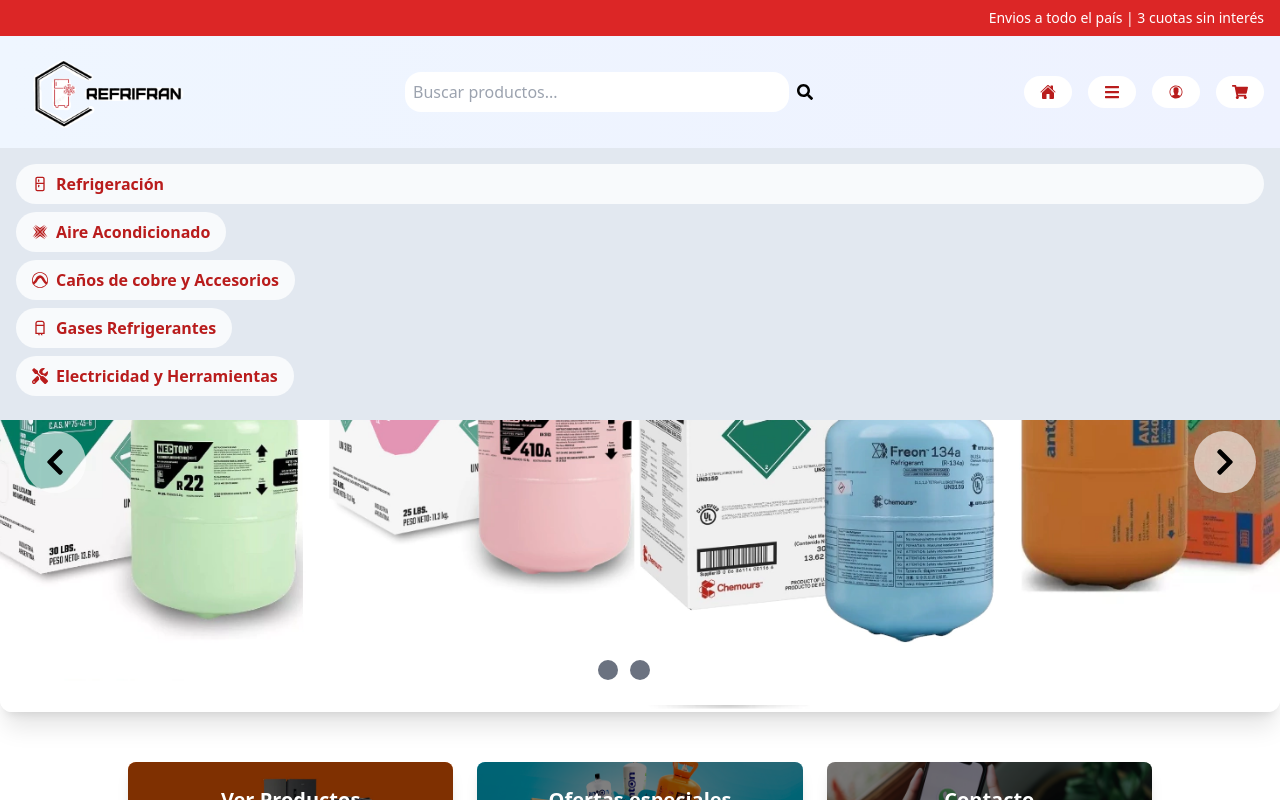
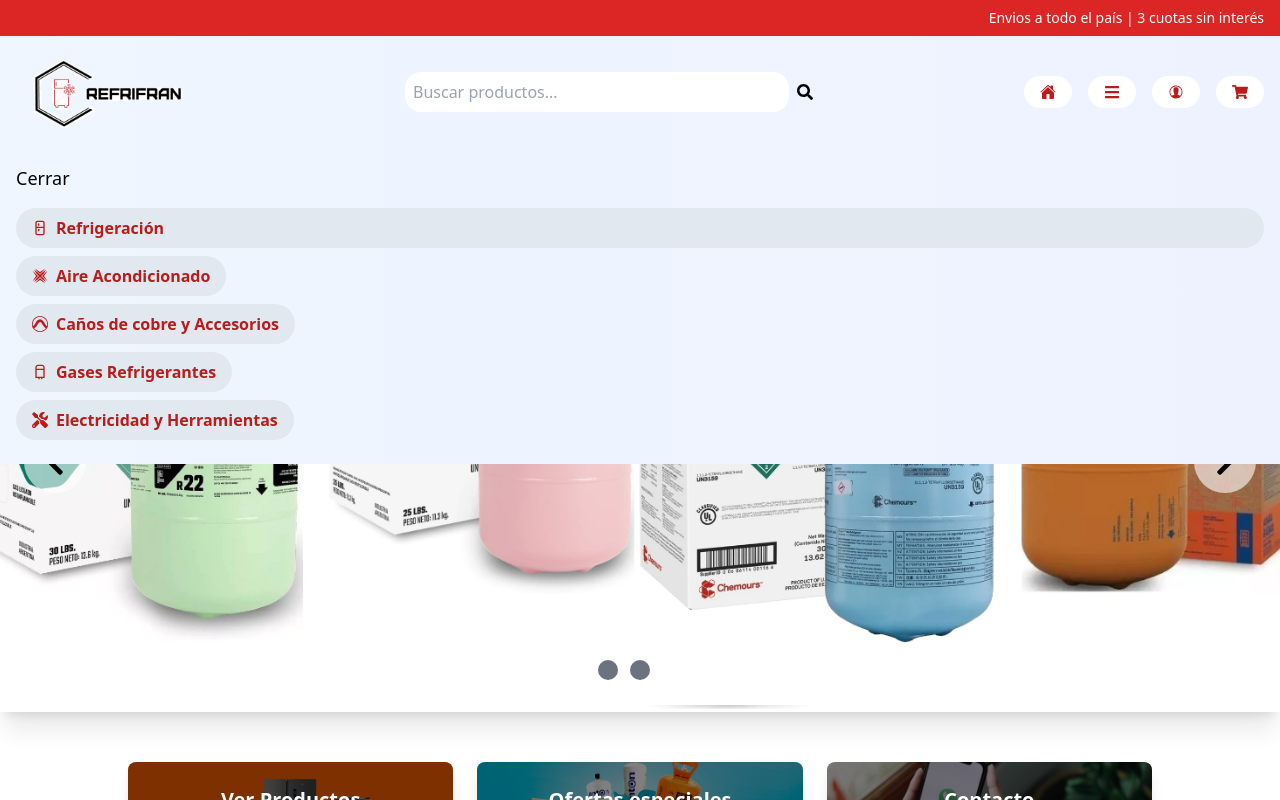
Before and after one commit to francoarmando1911/refrigeracion, a React (Vite) app: page / in a window 1280 px wide. Both pictures are taken after a click on the button 1112 px from the left and 92 px from the top of the page. Shown: the top 800 px of the page. Built offline with nearby package versions, Linux system fonts and the light colour scheme.

Commit message:
actualizacion slider home

```diff
--- a/src/components/Header.tsx
+++ b/src/components/Header.tsx
@@ -99,40 +99,40 @@
                 classNames="menu-transition"
                 unmountOnExit
             >
-                <div className="absolute top-full left-0 w-full bg-slate-200 p-4 z-20">
+                <div className="absolute top-full left-0 w-full bg-gradient-to-r from-blue-50 to-indigo-50 p-4 z-20">
                     <button
                         onClick={toggleMenu}
-                        className="text-lg mb-4 md:hidden"
+                        className="text-lg mb-4 "
                     >
                         Cerrar
                     </button>
                     <button
                         onClick={() => navigate('/Refrigeracion')}
-                        className="w-full bg-slate-50 text-red-700 px-4 py-2 rounded-full font-semibold hover:bg-purple-100 transition duration-300 flex items-center mb-2"
+                        className="w-full bg-slate-200 text-red-700 px-4 py-2 rounded-full font-semibold hover:bg-purple-100 transition duration-300 flex items-center mb-2"
                     >
                         <CgSmartHomeRefrigerator className="inline-block mr-2" /> Refrigeración
                     </button>
                     <button
                         onClick={() => navigate('/AireAcondicionado')}
-                        className="w-full bg-slate-50 text-red-700 px-4 py-2 rounded-full font-semibold hover:bg-purple-100 transition duration-300 flex items-center mb-2 md:w-auto"
+                        className="w-full bg-slate-200 text-red-700 px-4 py-2 rounded-full font-semibold hover:bg-purple-100 transition duration-300 flex items-center mb-2 md:w-auto"
                     >
                         <GiSplitCross className="inline-block mr-2" /> Aire Acondicionado
                     </button>
                     <button
                         onClick={() => navigate('/Cobre')}
-                        className="w-full bg-slate-50 text-red-700 px-4 py-2 rounded-full font-semibold hover:bg-purple-100 transition duration-300 flex items-center mb-2 md:w-auto"
+                        className="w-full bg-slate-200 text-red-700 px-4 py-2 rounded-full font-semibold hover:bg-purple-100 transition duration-300 flex items-center mb-2 md:w-auto"
                     >
                         <SiProtools className="inline-block mr-2" /> Caños de cobre y Accesorios
                     </button>
                     <button
                         onClick={() => navigate('/Gas')}
-                        className="w-full bg-slate-50 text-red-700 px-4 py-2 rounded-full font-semibold hover:bg-purple-100 transition duration-300 flex items-center mb-2 md:w-auto"
+                        className="w-full bg-slate-200 text-red-700 px-4 py-2 rounded-full font-semibold hover:bg-purple-100 transition duration-300 flex items-center mb-2 md:w-auto"
                     >
                         <CgSmartHomeBoiler className="inline-block mr-2" /> Gases Refrigerantes
                     </button>
                     <button
                         onClick={() => navigate('/Herramientas')}
-                        className="w-full bg-slate-50 text-red-700 px-4 py-2 rounded-full font-semibold hover:bg-purple-100 transition duration-300 flex items-center mb-2 md:w-auto"
+                        className="w-full bg-slate-200 text-red-700 px-4 py-2 rounded-full font-semibold hover:bg-purple-100 transition duration-300 flex items-center mb-2 md:w-auto"
                     >
                         <FaTools className="inline-block mr-2" /> Electricidad y Herramientas
                     </button>
--- a/src/components/Slider.tsx
+++ b/src/components/Slider.tsx
@@ -48,7 +48,7 @@
   }, [isPlaying, isHovered, nextSlide]);
 
   return (
-    <div className="relative max-w-full mx-auto mt-16 overflow-hidden rounded-xl shadow-xl">
+    <div className="relative max-w-full mx-auto mt-16 overflow-hidden shadow-xl">
       <div
         className="relative h-72 sm:h-96 md:h-[500px]"
         onMouseEnter={handleMouseEnter}
```
